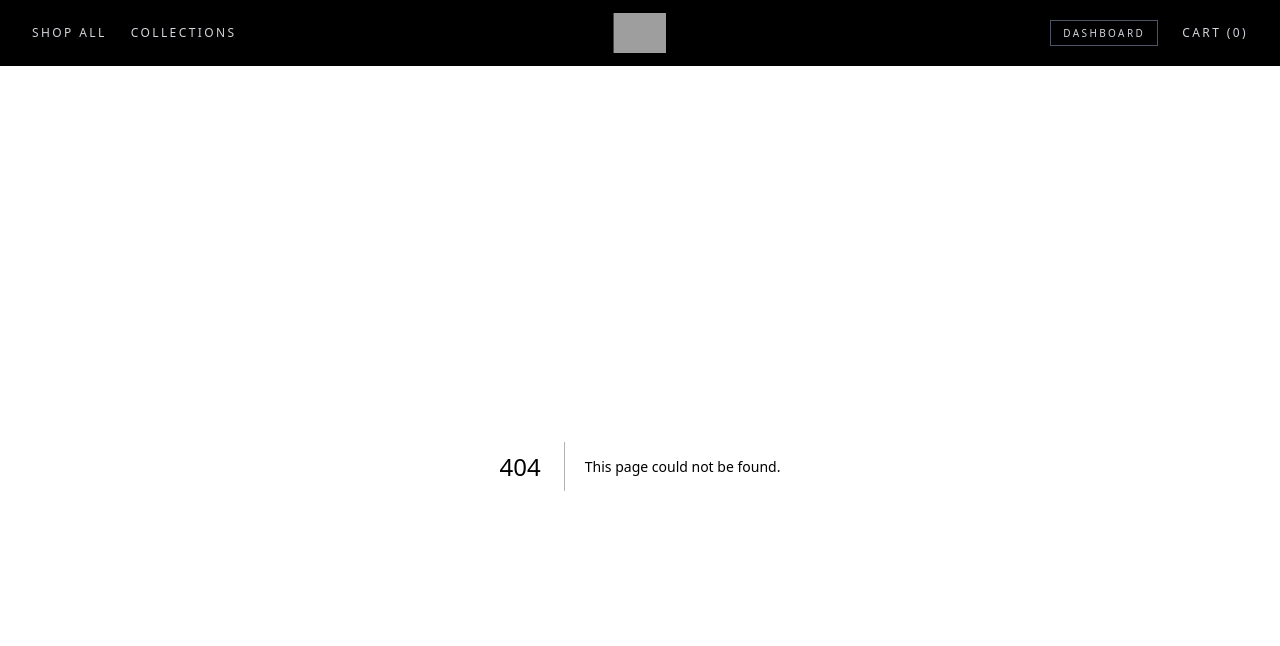
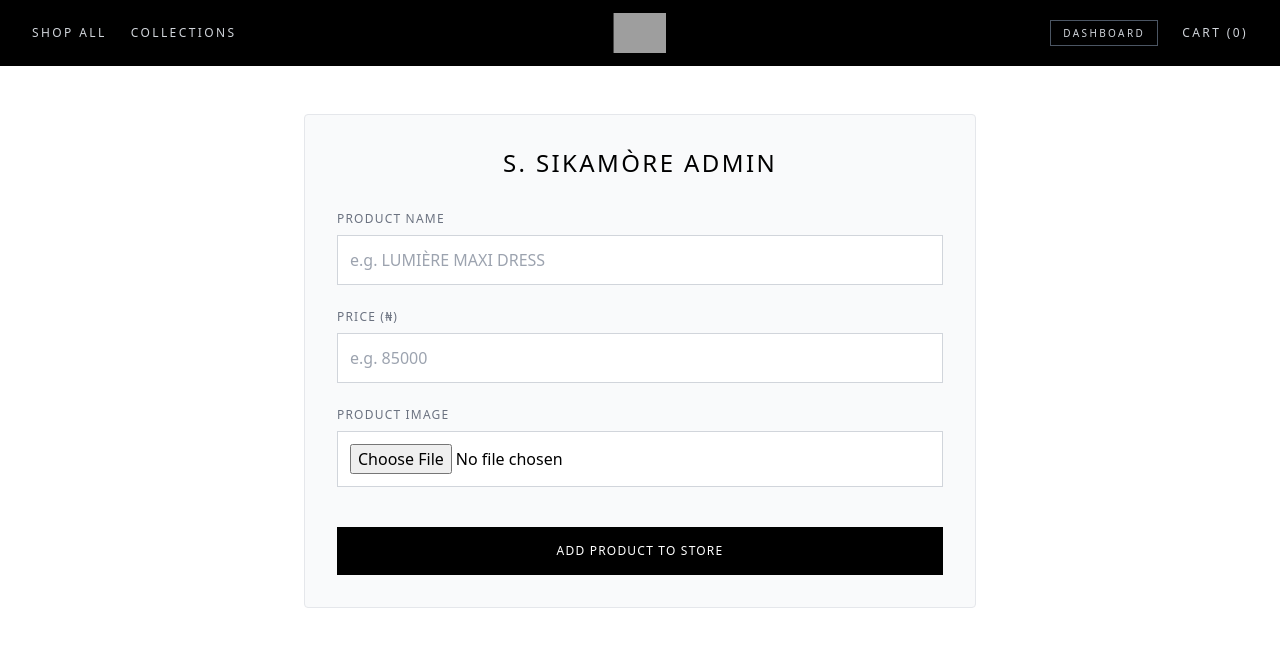
Before and after one commit to Arc21167/S.SIKAMORE, a Next.js app: page /admin in a window 1280 px wide. Before the commit this address had no page. Shown: the top 646 px of the page. Built offline with nearby package versions, Linux system fonts and the light colour scheme; grey boxes are pictures that could not be loaded.

Commit message:
Create page.jsx

```diff
--- /dev/null
+++ b/app/admin/page.jsx
@@ -0,0 +1,78 @@
+'use client';
+import { useState } from 'react';
+import { supabase } from '../../lib/supabase';
+
+export default function AdminDashboard() {
+  const [name, setName] = useState('');
+  const [price, setPrice] = useState('');
+  const [imageFile, setImageFile] = useState(null);
+  const [loading, setLoading] = useState(false);
+
+  const handleSubmit = async (e) => {
+    e.preventDefault();
+    setLoading(true);
+
+    try {
+      let imageUrl = '';
+
+      // 1. Upload the image to Supabase Storage
+      if (imageFile) {
+        const fileExt = imageFile.name.split('.').pop();
+        const fileName = `${Math.random()}.${fileExt}`;
+
+        const { error: uploadError } = await supabase.storage
+          .from('product-images')
+          .upload(fileName, imageFile);
+
+        if (uploadError) throw uploadError;
+
+        // Get the public URL to save in the database
+        const { data } = supabase.storage.from('product-images').getPublicUrl(fileName);
+        imageUrl = data.publicUrl;
+      }
+
+      // 2. Save the product details to the database
+      const { error: dbError } = await supabase
+        .from('products')
+        .insert([{ name, price: parseFloat(price), image: imageUrl, is_sold_out: false }]);
+
+      if (dbError) throw dbError;
+
+      alert('Product successfully added to the store!');
+      setName('');
+      setPrice('');
+      setImageFile(null);
+    } catch (error) {
+      alert('Error: ' + error.message);
+    } finally {
+      setLoading(false);
+    }
+  };
+
+  return (
+    <div className="max-w-2xl mx-auto p-8 mt-12 bg-gray-50 border border-gray-200 rounded">
+      <h1 className="text-2xl font-light tracking-widest uppercase mb-8 text-center">S. Sikamòre Admin</h1>
+
+      <form onSubmit={handleSubmit} className="flex flex-col gap-6">
+        <div>
+          <label className="block text-xs tracking-widest text-gray-500 mb-2">PRODUCT NAME</label>
+          <input type="text" value={name} onChange={(e) => setName(e.target.value)} required className="w-full p-3 border border-gray-300" placeholder="e.g. LUMIÈRE MAXI DRESS" />
+        </div>
+
+        <div>
+          <label className="block text-xs tracking-widest text-gray-500 mb-2">PRICE (₦)</label>
+          <input type="number" value={price} onChange={(e) => setPrice(e.target.value)} required className="w-full p-3 border border-gray-300" placeholder="e.g. 85000" />
+        </div>
+
+        <div>
+          <label className="block text-xs tracking-widest text-gray-500 mb-2">PRODUCT IMAGE</label>
+          <input type="file" accept="image/*" onChange={(e) => setImageFile(e.target.files)} required className="w-full p-3 border border-gray-300 bg-white" />
+        </div>
+
+        <button type="submit" disabled={loading} className="w-full bg-black text-white py-4 text-xs tracking-widest uppercase font-medium mt-4 hover:bg-gray-800 transition-colors disabled:opacity-50">
+          {loading ? 'Uploading...' : 'Add Product to Store'}
+        </button>
+      </form>
+    </div>
+  );
+}
```
